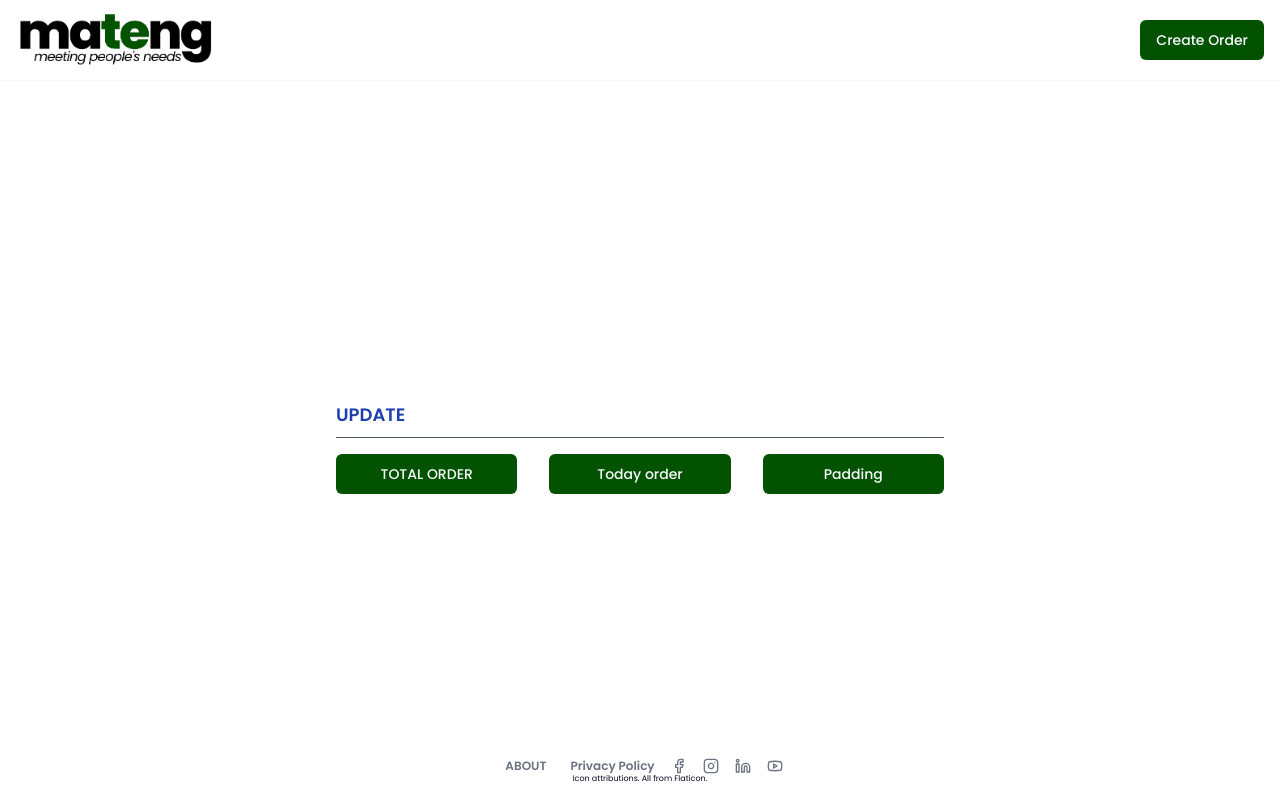
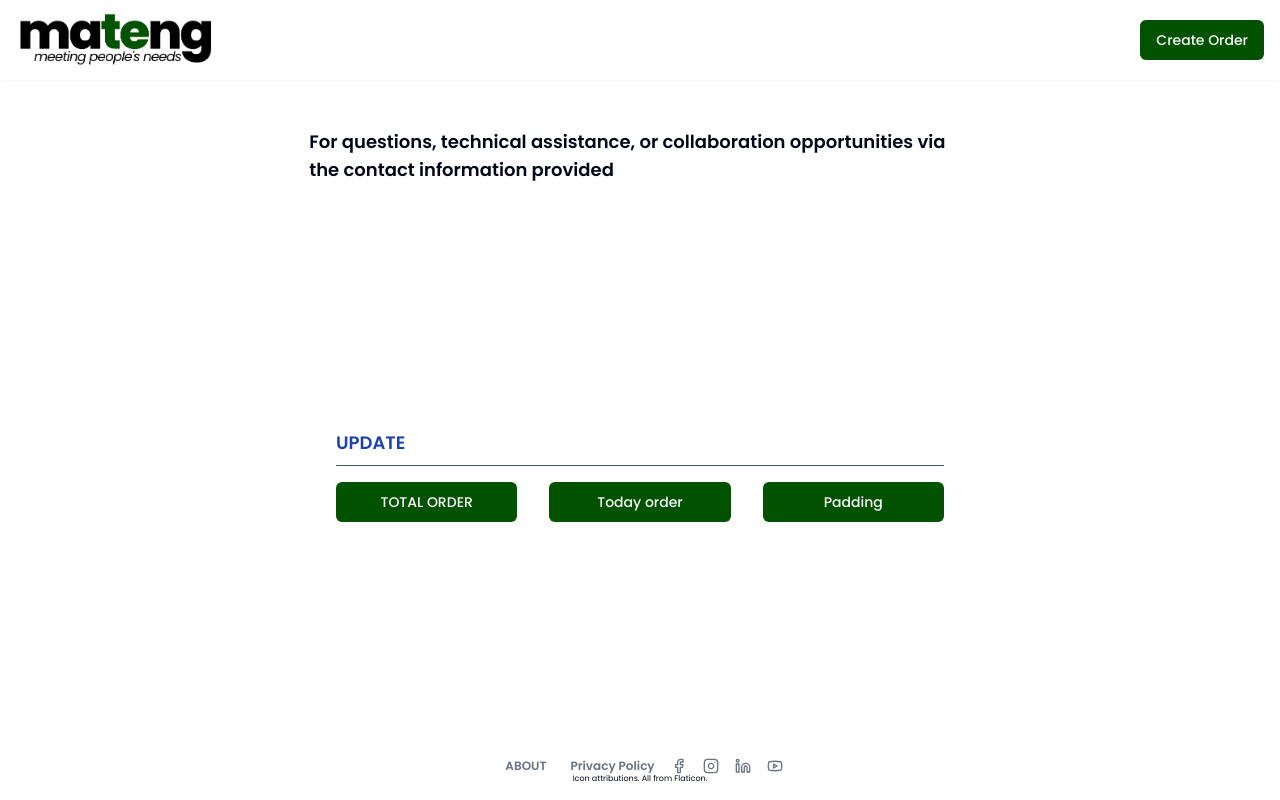
Before and after one commit to bonison01/mateng2, a Next.js app in the folder mateng-marketing-marketing-clone/: page /directory in a window 1280 px wide. Built offline with nearby package versions, Linux system fonts and the light colour scheme.

Commit message:
Update directory-main.tsx

```diff
--- a/mateng-marketing-marketing-clone/app/(marketing)/directory/_components/directory-main.tsx
+++ b/mateng-marketing-marketing-clone/app/(marketing)/directory/_components/directory-main.tsx
@@ -9,6 +9,10 @@ export function DirectoryMain() {
         "pt-20 pb-10 sm:pt-32 flex flex-col sm:flex-row justify-center items-center space-y-8 sm:space-x-12 px-4 sm:px-0"
       )}
     >
+       <div className="font-semibold text-base sm:text-lg w-[70%]">
+        For questions, technical assistance, or collaboration opportunities via
+        the contact information provided
+      </div>
 
 
     </div>
```
